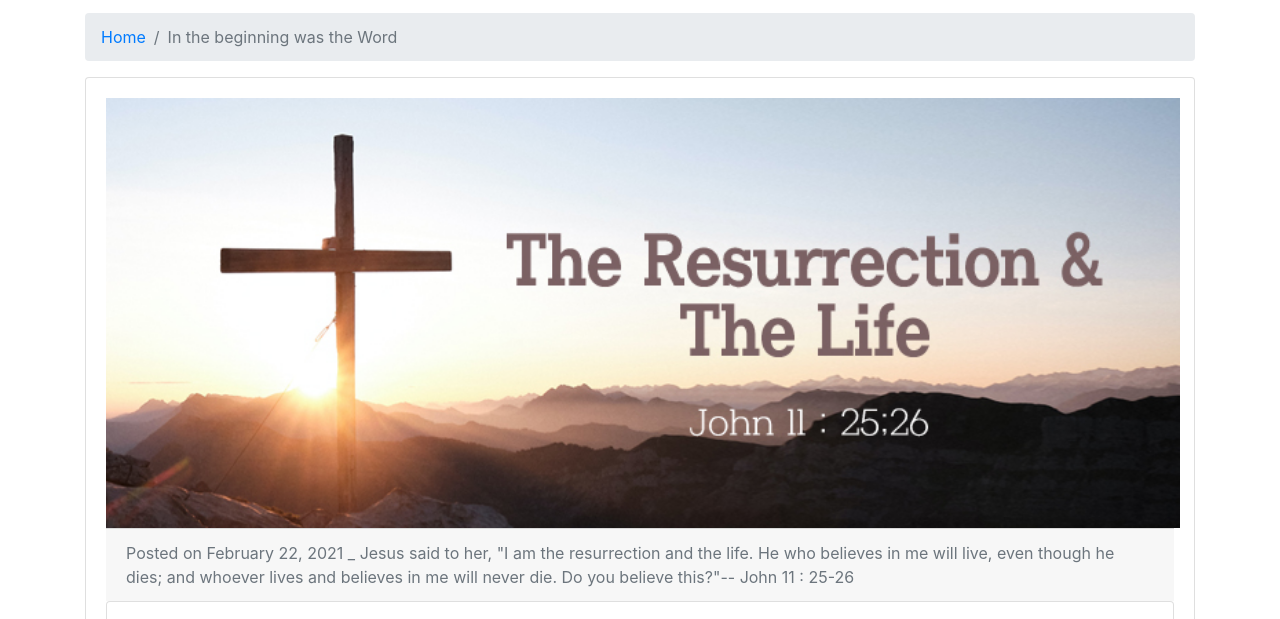
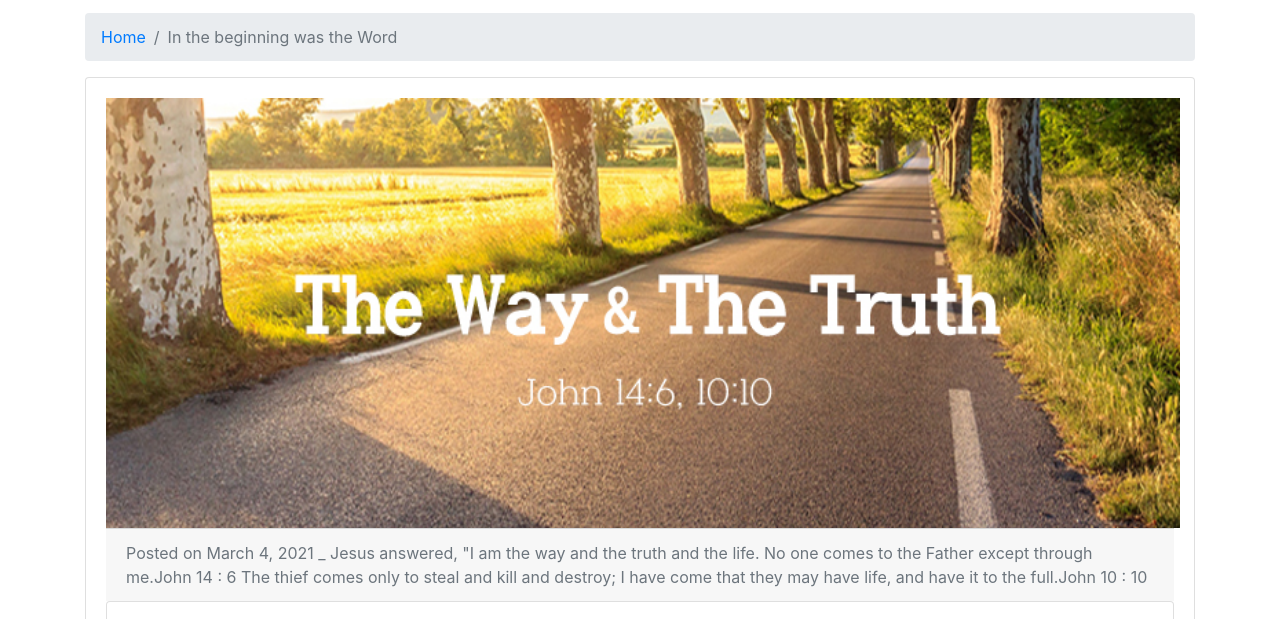
Before and after one commit to cat-ksp/1seond-2, a website: page blog-home-1.html in a window 1280 px wide. Shown: the part 131-750 px from the top of the page. Drawn offline with Linux system fonts and the light colour scheme.

Commit message:
Add files via upload

```diff
--- a/blog-home-1.html
+++ b/blog-home-1.html
@@ -71,15 +71,15 @@
         <div class="row">
           <div class="col-lg-6">
             <a href="#">
-              <img src="0222.jpg" width="207%">
+              <img src="0304.jpg" width="207%">
             </a>
           </div>
           <div class="col-lg-6">
         </div>
       </div>
       <div class="card-footer text-muted">
-        Posted on February 22, 2021 _ Jesus said to her, "I am the resurrection and the life. He who believes in me will live, even though he dies;
-and whoever lives and believes in me will never die. Do you believe this?"-- John 11 : 25-26
+        Posted on March 4, 2021 _ Jesus answered, "I am the way and the truth and the life. No one comes to the Father except through me.John 14 : 6
+The thief comes only to steal and kill and destroy; I have come that they may have life, and have it to the full.John 10 : 10
       </div>
 
     <!-- Blog Post -->
```
Also changed, not shown: 0304.jpg (added).
